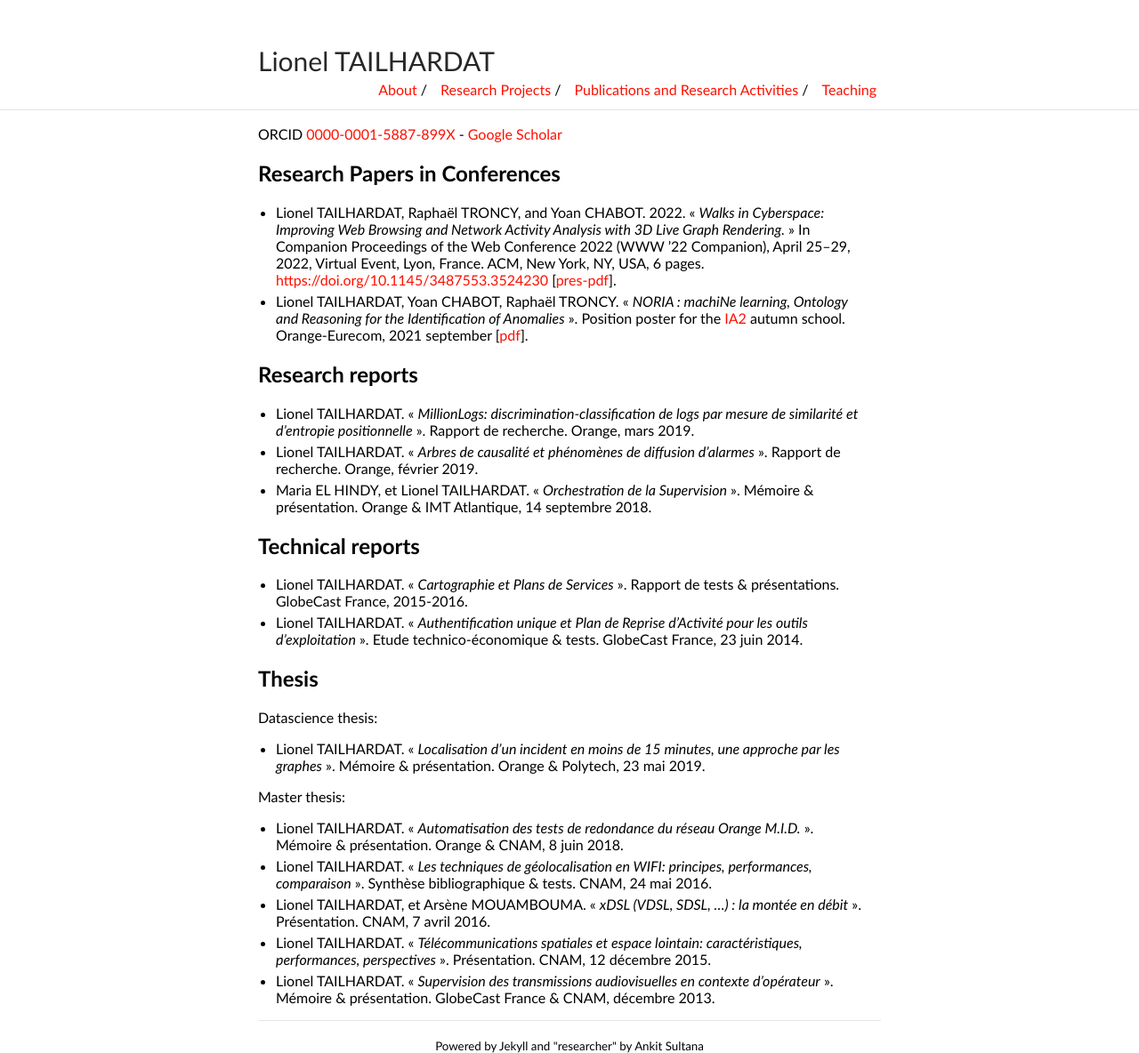
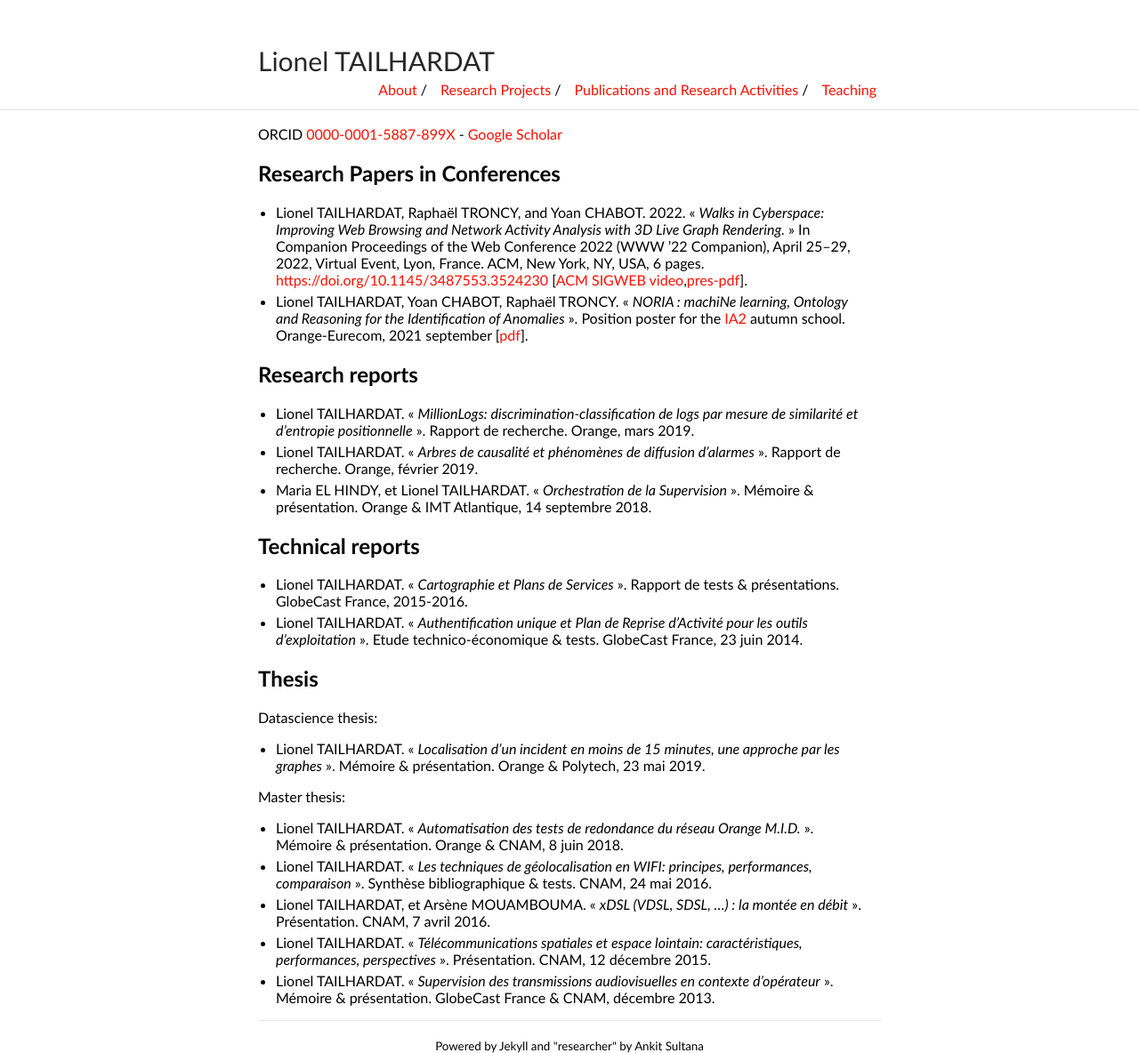
Before and after one commit to GenEars/GenEars.github.io, a Jekyll site: the page built from publications.md, in a window 1280 px wide. Shown: the whole page at 89% size. Built offline with Jekyll 4.4.1, drawn with Linux system fonts in a browser that asks for light colours.

Commit message:
Update publications.md
ACM SIGWEB link

```diff
--- a/publications.md
+++ b/publications.md
@@ -11,7 +11,7 @@ ORCID [0000-0001-5887-899X](https://orcid.org/0000-0001-5887-899X) - [Google Sch
   « *Walks in Cyberspace: Improving Web Browsing and Network Activity Analysis with 3D Live Graph Rendering.* »
   In Companion Proceedings of the Web Conference 2022 (WWW ’22 Companion), April 25–29, 2022, Virtual Event, Lyon, France.
   ACM, New York, NY, USA, 6 pages.
-  [https://doi.org/10.1145/3487553.3524230](https://doi.org/10.1145/3487553.3524230) [[pres-pdf](pubs/TWC-2022-dynagraph-pres.pdf)].
+  [https://doi.org/10.1145/3487553.3524230](https://doi.org/10.1145/3487553.3524230) [[ACM SIGWEB video](https://www.youtube.com/watch?v=X9DxQZellTQ&t=2564s),[pres-pdf](pubs/TWC-2022-dynagraph-pres.pdf)].
 * Lionel TAILHARDAT, Yoan CHABOT, Raphaël TRONCY. « *NORIA : machiNe learning, Ontology and Reasoning for the Identification of Anomalies* ». Position poster for the [IA2](https://ia2.gdria.fr/) autumn school. Orange-Eurecom, 2021 september [[pdf](pubs/IA2-2021-NORIA-POSTER.pdf)].
 
 ## Research reports
```
